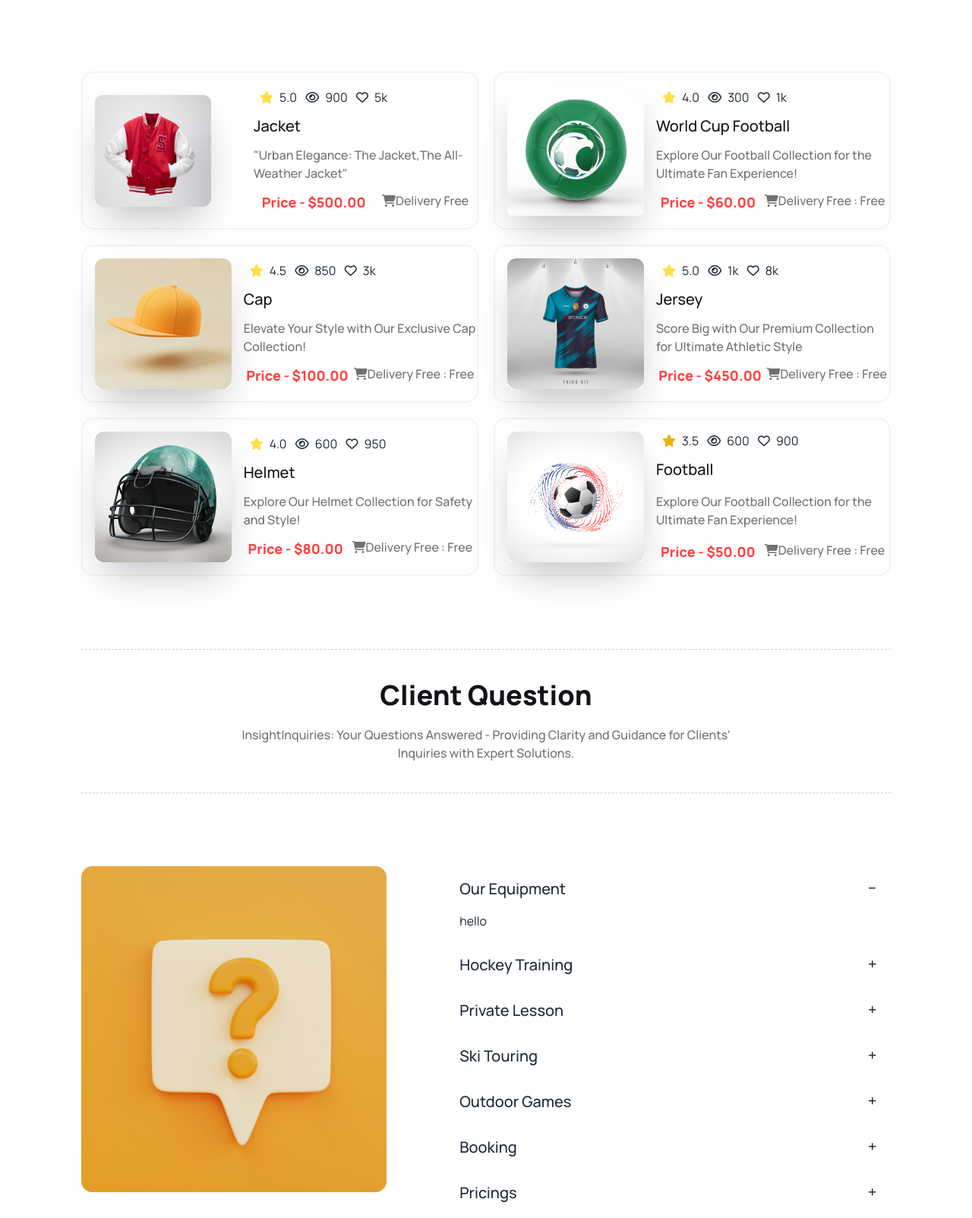
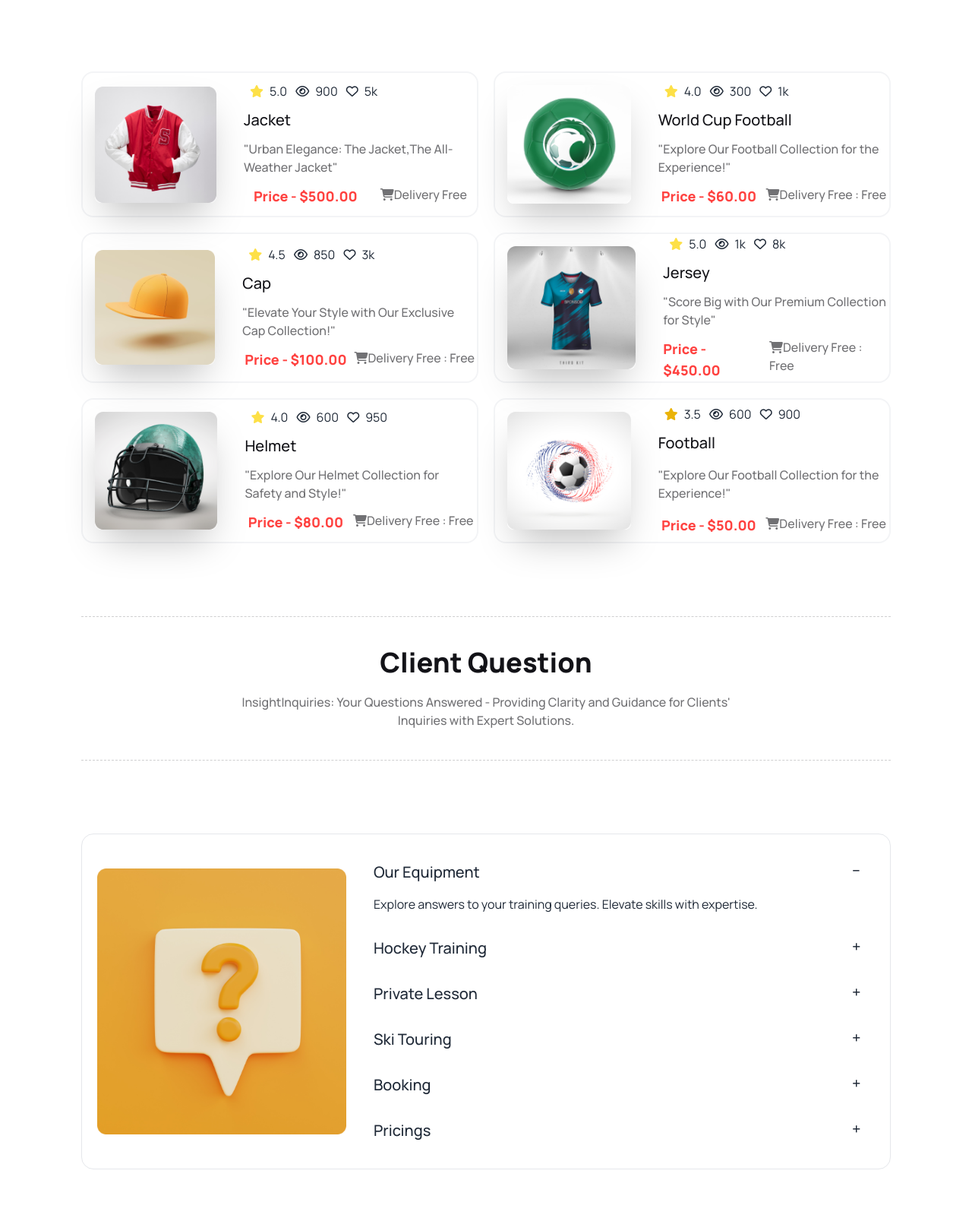
Before and after one commit to farrdin/PRB9-A3, a plain HTML site: page index.html in a window 1280 px wide. Shown: the part 2719-4322 px from the top of the page at 76% size. Drawn offline with nearby package versions, Linux system fonts and the light colour scheme.

Commit message:
All responsive style added

```diff
--- a/index.html
+++ b/index.html
@@ -119,13 +119,13 @@
     </header>
 
     <main>
-<div class="Professional">
+<div class="Professionall">
   <div class="line border-b-[1px] border-dashed border-[#13131833] mt-24"></div>
 <h3 class="text-[#131318] font-extrabold text-4xl text-center pt-10 pb-5">Professional Hockeys Club</h3>
 <p class="sm:text-lg font-medium text-center text-center text-[#13131899] lg:text-base pb-10 ">HockeyExcellence: Unleashing Passion, Precision, and Team Spirit - Your Destination for <br>Professional Hockey Excellence Online. </p>
 <div class="line border-b-[1px] border-dashed border-[#13131833] mb-24 "></div>
 </div>
-<div class="Pecent grid md:grid-cols-2 lg:grid-cols-4 gap-10 mb-24">
+<div class="Percentt grid md:grid-cols-2 lg:grid-cols-4 gap-10 mb-24">
   <div class="flex flex-col justify-around gap-5">
   <div class="radial-progress text-primary text-red-500 m-auto " style="--value:87;" role="progressbar">87%</div>
   <h4 class="text-center text-[#131318] text-xl font-semibold">
@@ -161,7 +161,7 @@
 <p class="sm:text-lg font-medium text-center text-center text-[#13131899] lg:text-base pb-10 ">ExploreOurProgram: Elevate Your Skills with Our Comprehensive and Innovative Training Programs<br>for Optimal Performance and Success</p>
 <div class="line border-b-[1px] border-dashed border-[#13131833] mb-24 "></div>
 </div>
-<div class="Hello flex flex-col gap-5">
+<div class="Helloo flex flex-col gap-5">
   <div class="imagetop grid lg:grid-cols-2 gap-5">
     <div class="image1">
 <div class="hero h-96 rounded-3xl" style="background-image: url(Images/2.png);">
@@ -203,8 +203,8 @@
 <p class="sm:text-lg font-medium text-center text-center text-[#13131899] lg:text-base pb-10 ">InnovationsUnveiled: Discover Cutting-edge Solutions and Elevate Your Experience with Our Latest<br>and Exceptional Product Offerings.</p>
 <div class="line border-b-[1px] border-dashed border-[#13131833] mb-24 "></div>
 </div>
-<div class="Shop grid lg:grid-cols-2 gap-5 ">
-<div class="product1 border-2 border-gray-100 rounded-2xl flex-col gap-10 flex lg:flex-row items-center">
+<div class="Shopp grid lg:grid-cols-2 gap-5 ">
+<div class="product1 border-2 border-gray-100 rounded-2xl flex-col gap-5 flex lg:flex-row items-center">
   <div class="hero-content w-5/6 flex-col lg:flex-row lg:w-60 ">
     <img src="Images/5.png" class="w-full lg:max-w-sm rounded-lg shadow-2xl" />
   </div>
@@ -212,118 +212,118 @@
         <span><i class="text-yellow-300 fa-solid fa-star px-2 " ></i>5.0</span>
         <span><i class="fa-regular fa-eye px-2"></i>900</span>
         <span><i class="fa-regular fa-heart px-2"></i>5k</span>
-        <h1 class="text-xl font-medium text-[#131318] pt-3">Jacket</h1>
+        <h1 class="text-2xl font-extrabold lg:text-xl lg:font-medium text-[#131318] pt-3">Jacket</h1>
       <p class="py-3 text-[#13131899] text-base font-medium">"Urban Elegance: The  Jacket,The All-Weather Jacket"</p>
 
-      <div class="bottomcard flex-col flex lg:flex-row justify-around">
+      <div class="bottomcard flex-col gap-1 flex lg:flex-row justify-around">
         <span class="text-[#FF4240] text-lg font-extrabold ">Price - $500.00 </span>
       <span class="text-[#13131899]  text-base font-medium"><i class="fa-solid fa-cart-shopping"></i>Delivery Free</span>
       </div>
       </div>
 </div>
-<div class="product2 border-2 border-gray-100 rounded-2xl flex items-center">
-  <div class="hero-content flex-col lg:flex-row">
-    <img src="Images/6.png" class="max-w-sm rounded-lg shadow-2xl" />
+<div class="product2 border-2 border-gray-100 rounded-2xl flex-col gap-5 flex lg:flex-row items-center">
+  <div class="hero-content w-5/6 flex-col lg:flex-row lg:w-60 ">
+    <img src="Images/6.png" class="w-full lg:max-w-sm rounded-lg shadow-2xl" />
   </div>
       <div class="imgcontent">
         <span><i class="text-yellow-300 fa-solid fa-star px-2 " ></i>4.0</span>
         <span><i class="fa-regular fa-eye px-2"></i>300</span>
         <span><i class="fa-regular fa-heart px-2"></i>1k</span>
-        <h1 class="text-xl font-medium text-[#131318] pt-3">World Cup Football</h1>
-      <p class="py-3 text-[#13131899] text-base font-medium">Explore Our Football Collection for the Ultimate Fan Experience!</p>
+        <h1 class="text-2xl font-extrabold lg:text-xl lg:font-medium  text-[#131318] pt-3">World Cup Football</h1>
+      <p class="py-3 text-[#13131899] text-base font-medium">"Explore Our Football Collection for the Experience!"</p>
 
-      <div class="bottomcard flex justify-around">
+      <div class="bottomcard flex-col gap-1 flex lg:flex-row justify-around">
         <span class="text-[#FF4240] text-lg font-extrabold ">Price - $60.00 </span>
       <span class="text-[#13131899]  text-base font-medium"><i class="fa-solid fa-cart-shopping"></i>Delivery Free : Free</span>
       </div>
       </div>
 </div>
-<div class="product3 border-2 border-gray-100 rounded-2xl flex items-center">
-  <div class="hero-content flex-col lg:flex-row">
-    <img src="Images/7.png" class="max-w-sm rounded-lg shadow-2xl" />
+<div class="product3 border-2 border-gray-100 rounded-2xl flex-col gap-5 flex lg:flex-row items-center">
+  <div class="hero-content w-5/6 flex-col lg:flex-row lg:w-60 ">
+    <img src="Images/7.png" class="w-full lg:max-w-sm rounded-lg shadow-2xl" />
   </div>
       <div class="imgcontent">
         <span><i class="text-yellow-300 fa-solid fa-star px-2 " ></i>4.5</span>
         <span><i class="fa-regular fa-eye px-2"></i>850</span>
         <span><i class="fa-regular fa-heart px-2"></i>3k</span>
-        <h1 class="text-xl font-medium text-[#131318] pt-3">Cap</h1>
-      <p class="py-3 text-[#13131899] text-base font-medium">Elevate Your Style with Our Exclusive Cap Collection!</p>
+        <h1 class="text-2xl font-extrabold lg:text-xl lg:font-medium  text-[#131318] pt-3">Cap</h1>
+      <p class="py-3 text-[#13131899] text-base font-medium">"Elevate Your Style with Our Exclusive Cap Collection!"</p>
 
-      <div class="bottomcard flex justify-around">
+      <div class="bottomcard flex-col gap-1 flex lg:flex-row justify-around">
         <span class="text-[#FF4240] text-lg font-extrabold ">Price - $100.00 </span>
       <span class="text-[#13131899]  text-base font-medium"><i class="fa-solid fa-cart-shopping"></i>Delivery Free : Free</span>
       </div>
       </div>
 </div>
-<div class="product4 border-2 border-gray-100 rounded-2xl flex items-center">
-  <div class="hero-content flex-col lg:flex-row">
-    <img src="Images/8.png" class="max-w-sm rounded-lg shadow-2xl" />
+<div class="product4 border-2 border-gray-100 rounded-2xl flex-col gap-5 flex lg:flex-row items-center">
+  <div class="hero-content w-5/6 flex-col lg:flex-row lg:w-60 ">
+    <img src="Images/8.png" class="w-full lg:max-w-sm rounded-lg shadow-2xl" />
   </div>
       <div class="imgcontent">
         <span><i class="text-yellow-300 fa-solid fa-star px-2 " ></i>5.0</span>
         <span><i class="fa-regular fa-eye px-2"></i>1k</span>
         <span><i class="fa-regular fa-heart px-2"></i>8k</span>
-        <h1 class="text-xl font-medium text-[#131318] pt-3">Jersey</h1>
-      <p class="py-3 text-[#13131899] text-base font-medium">Score Big with Our Premium Collection for Ultimate Athletic Style</p>
+        <h1 class="text-2xl font-extrabold lg:text-xl lg:font-medium  text-[#131318] pt-3">Jersey</h1>
+      <p class="py-3 text-[#13131899] text-base font-medium">"Score Big with Our Premium Collection for Style"</p>
 
-      <div class="bottomcard flex justify-around">
+      <div class="bottomcard flex-col gap-1 flex lg:flex-row justify-around">
         <span class="text-[#FF4240] text-lg font-extrabold ">Price - $450.00 </span>
       <span class="text-[#13131899]  text-base font-medium"><i class="fa-solid fa-cart-shopping"></i>Delivery Free : Free</span>
       </div>
       </div>
 </div>
-<div class="product5 border-2 border-gray-100 rounded-2xl flex items-center">
-  <div class="hero-content flex-col lg:flex-row">
-    <img src="Images/9.png" class="max-w-sm rounded-lg shadow-2xl" />
+<div class="product5 border-2 border-gray-100 rounded-2xl flex-col gap-5 flex lg:flex-row items-center">
+  <div class="hero-content w-5/6 flex-col lg:flex-row lg:w-60 ">
+    <img src="Images/9.png" class="w-full lg:max-w-sm rounded-lg shadow-2xl" />
   </div>
       <div class="imgcontent">
         <span><i class="text-yellow-300 fa-solid fa-star px-2 " ></i>4.0</span>
         <span><i class="fa-regular fa-eye px-2"></i>600</span>
         <span><i class="fa-regular fa-heart px-2"></i>950</span>
-        <h1 class="text-xl font-medium text-[#131318] pt-3">Helmet</h1>
-      <p class="py-3 text-[#13131899] text-base font-medium">Explore Our Helmet Collection for Safety and Style!</p>
+        <h1 class="text-2xl font-extrabold lg:text-xl lg:font-medium  text-[#131318] pt-3">Helmet</h1>
+      <p class="py-3 text-[#13131899] text-base font-medium">"Explore Our Helmet Collection for Safety and Style!"</p>
 
-      <div class="bottomcard flex justify-around">
+      <div class="bottomcard flex-col gap-1 flex lg:flex-row justify-around">
         <span class="text-[#FF4240] text-lg font-extrabold ">Price - $80.00 </span>
       <span class="text-[#13131899]  text-base font-medium"><i class="fa-solid fa-cart-shopping"></i>Delivery Free : Free</span>
       </div>
       </div>
 </div>
-<div class="product6 border-2 border-gray-100 rounded-2xl flex items-center">
-  <div class="hero-content flex-col lg:flex-row">
-    <img src="Images/10.png" class="max-w-sm rounded-lg shadow-2xl" />
+<div class="product6 border-2 border-gray-100 rounded-2xl flex-col gap-5 flex lg:flex-row items-center">
+  <div class="hero-content w-5/6 flex-col lg:flex-row lg:w-60 ">
+    <img src="Images/10.png" class="w-full lg:max-w-sm rounded-lg shadow-2xl" />
   </div>
       <div class="imgcontent">
         <span><i class="text-yellow-500 fa-solid fa-star px-2 " ></i>3.5</span>
         <span><i class="fa-regular fa-eye px-2"></i>600</span>
         <span><i class="fa-regular fa-heart px-2"></i>900</span>
-        <h1 class="text-xl font-medium text-[#131318] pt-3">Football</h1>
-      <p class="py-4 text-[#13131899] text-base font-medium">Explore Our Football Collection for the Ultimate Fan Experience!</p>
+        <h1 class="text-2xl font-extrabold lg:text-xl lg:font-medium  text-[#131318] pt-3">Football</h1>
+      <p class="py-4 text-[#13131899] text-base font-medium">"Explore Our Football Collection for the Experience!"</p>
 
-      <div class="bottomcard flex justify-around">
+      <div class="bottomcard flex-col gap-1 flex lg:flex-row justify-around">
         <span class="text-[#FF4240] text-lg font-extrabold ">Price - $50.00 </span>
       <span class="text-[#13131899]  text-base font-medium"><i class="fa-solid fa-cart-shopping"></i>Delivery Free : Free</span>
       </div>
       </div>
 </div>
 </div>
-<div class="Client">
+<div class="Clientt">
  <div class="line border-b-[1px] border-dashed border-[#13131833] mt-24"></div>
 <h3 class="text-[#131318] font-extrabold text-4xl text-center pt-10 pb-5">Client Question</h3>
 <p class="sm:text-lg font-medium text-center text-center text-[#13131899] lg:text-base pb-10 ">InsightInquiries: Your Questions Answered - Providing Clarity and Guidance for Clients' <br> Inquiries with Expert Solutions.</p>
 <div class="line border-b-[1px] border-dashed border-[#13131833] mb-24 "></div>
 </div>
-<div class="Equipment flex gap-20">
-  <div class="leftsection8">
+<div class="Equipmentt grid lg:grid-cols-3 gap-5 items-center border-[1px] border-solid border-gray-200 rounded-2xl p-5">
+  <div class="leftsection8 col-span-1">
 <img src="Images/11.png" alt="">
   </div>
-  <div class="rightsection8 w-3/5">
+  <div class="rightsection8 col-span-1 lg:col-span-2">
     <div class="collapse collapse-plus">
   <input type="radio" name="my-accordion-3" checked="checked" />
   <div class="collapse-title text-xl font-medium">Our Equipment
   </div>
   <div class="collapse-content">
-    <p>hello</p>
+    <p>Explore answers to your training queries. Elevate skills with expertise.</p>
   </div>
 </div>
 <div class="collapse collapse-plus ">
@@ -331,7 +331,7 @@
   <div class="collapse-title text-xl font-medium">Hockey Training
   </div>
   <div class="collapse-content">
-    <p>hello</p>
+    <p>Hockey training insights: FAQs for optimizing performance and skill development.</p>
   </div>
 </div>
 <div class="collapse collapse-plus ">
@@ -339,7 +339,7 @@
   <div class="collapse-title text-xl font-medium">Private Lesson
   </div>
   <div class="collapse-content">
-    <p>hello</p>
+    <p>Private lesson Q&A: Tailored insights for personalized skill enhancement and progress</p>
   </div>
 </div>
 <div class="collapse collapse-plus ">
@@ -347,15 +347,7 @@
   <div class="collapse-title text-xl font-medium">Ski Touring
   </div>
   <div class="collapse-content">
-    <p>hello</p>
-  </div>
-</div>
-<div class="collapse collapse-plus ">
-  <input type="radio" name="my-accordion-3" />
-  <div class="collapse-title text-xl font-medium">Outdoor Games
-  </div>
-  <div class="collapse-content">
-    <p>hello</p>
+    <p>Ski touring insights: FAQs for mastering techniques and enjoying adventures.</p>
   </div>
 </div>
 <div class="collapse collapse-plus ">
@@ -363,7 +355,7 @@
   <div class="collapse-title text-xl font-medium">Booking
   </div>
   <div class="collapse-content">
-    <p>hello</p>
+    <p>Booking Q&A: Learn essentials for a seamless reservation experience and more.</p>
   </div>
 </div>
 <div class="collapse collapse-plus ">
@@ -371,7 +363,7 @@
   <div class="collapse-title text-xl font-medium">Pricings
   </div>
   <div class="collapse-content">
-    <p>hello</p>
+    <p>Pricing Q&A: Uncover details for transparent and affordable service costs.</p>
   </div>
 </div>
   </div>
@@ -382,70 +374,66 @@
 <p class="sm:text-lg font-medium text-center text-center text-[#13131899] lg:text-base pb-10 ">"ConnectWithUs: Reach Out for Inquiries, Collaborations, or Support - We're Here to <br> Assist and Enhance Your Experience." </p>
 <div class="line border-b-[1px] border-dashed border-[#13131833] mb-24 "></div>
 </div>
-<div class="Name flex">
-  <div class="leftsec10 w-1/3 border-gray-100  border-2 border-solid rounded-3xl h-svh flex flex-col justify-around items-center bg-[#bced6d1a]">
-      <div class="leftsec1">
+<div class="Name grid lg:grid-cols-3 gap-5">
+  <div class="leftsec10 col-span-1 border-gray-100  border-2 border-solid rounded-3xl h-svh flex flex-col justify-evenly items-center">
+      <div class="leftsec1 w-4/5 rounded-xl bg-[#F9FEF1]">
         <img class="pb-4" src="Images/Group 1171275317.png" alt="">
         <span class="text-[#13131866] font-normal text-base">Phone Number:</span>
         <h3 class="text-[#131318] text-lg font-bold ">(+62) 123-321-543</h3>
 
       </div>
-      <div class="leftsec2">
+      <div class="leftsec2 w-4/5 rounded-xl bg-[#fddd5f1a]">
         <img src="Images/Group 1171275318.png" alt="">
         <p class="text-[#13131866] text-base font-normal pt-4">Email:</p>
         <h3 class="text-[#131318] text-lg font-bold ">hockey@support.com</h3>
       </div>
-      <div class="leftsec3">
+      <div class="leftsec3 w-4/5 rounded-xl bg-[#629cf31a]">
         <img src="Images/Group 1171275321.png" alt="">
         <p class="text-[#13131866] font-normal text-base pt-4">Location:</p>
-        <h3 class="text-[#131318] text-lg font-bold ">152/1 Mohakhali,wireless Gate.</h3>
+        <h3 class="text-[#131318] text-lg font-bold ">152/1 Mohakhali,wireles.</h3>
       </div>
   </div>
-  <div class="rightsec10 w-2/3 h-svh">
+  <div class="rightsec10 col-span-1 lg:col-span-2 h-svh">
 
-        <div class="leftsecc flex justify-around py-5">
-          <label class="form-control w-full max-w-xs ">
+        <div class="rightsecc grid lg:grid-cols-2 gap-8">
+          <label class="form-control w-full lg:max-w-xs ">
   <div class="label">
     <span class="label-text text-[#131318] font-bold text-xl">Your Name</span>
   </div>
-  <input type="text" placeholder="Enter Your Full name" class="input input-bordered w-full max-w-xs" />
+  <input type="text" placeholder="Enter Your Full name" class="input input-bordered w-full lg:max-w-xs" />
 </label>
-        <label class="form-control w-full max-w-xs">
+        <label class="form-control w-full lg:max-w-xs">
   <div class="label">
     <span class="label-text text-[#131318] font-bold text-xl">Your Email</span>
   </div>
-  <input type="text" placeholder="Enter Your Email" class="input input-bordered w-full max-w-xs" />
+  <input type="text" placeholder="Enter Your Email" class="input input-bordered w-full lg:max-w-xs" />
 </label>
-        </div>
-        <div class="rightsecc flex justify-around pb-5">
-          <label class="form-control w-full max-w-xs">
+          <label class="form-control w-full lg:max-w-xs">
   <div class="label">
     <span class="label-text text-[#131318] font-bold text-xl">Subject</span>
   </div>
-  <input type="text" placeholder="Enter Your Subject" class="input input-bordered w-full max-w-xs" />
+  <input type="text" placeholder="Enter Your Subject" class="input input-bordered w-full lg:max-w-xs" />
 </label>
-        <label class="form-control w-full max-w-xs">
+        <label class="form-control w-full lg:max-w-xs">
   <div class="label">
     <span class="label-text text-[#131318] font-bold text-xl">Phone Number</span>
   </div>
-  <input type="text" placeholder="Enter Your Phone Number" class="input input-bordered w-full max-w-xs" />
+  <input type="text" placeholder="Enter Your Phone Number" class="input input-bordered w-full lg:max-w-xs" />
 </label>
-        </div>
-          <div class="yourmessage">
-            <label class="form-control px-6">
+<label class="form-control lg:col-span-2">
   <div class="label">
     <span class="label-text text-[#131318] font-bold text-xl">Your Message</span>
   </div>
-  <textarea class="textarea textarea-bordered h-52 " placeholder="Write Your Message "></textarea>
+  <textarea class="textarea textarea-bordered h-60" placeholder="Write Your Message "></textarea>
 </label>
-          </div>
-          <div class="sendmessage p-5 flex justify-center">
-          <button class="btn btn-primary w-11/12 border-[1px] border-solid border-black bg-[#FF4240] text-xl font-bold text-white hover:bg-black hover:border-gray-500 border-solid border-white">Send Message</button>
+        </div>
+          <div class="sendmessage py-5 flex justify-center">
+          <button class="btn btn-primary w-full border-2 border-solid border-gray-300 bg-[#FF4240] text-xl font-bold text-white hover:bg-black hover:border-none">Send Message</button>
           </div>
   </div>
 </div>
 <div class="Social my-24 h-36 rounded-2xl bg-[#13131808] ">
-<h3 class="text-[#131318] font-extrabold text-2xl text-center pt-10 pb-5">Social Media<h3>
+<h3 class="text-[#131318] font-extrabold text-4xl lg:text-2xl text-center pt-10 pb-5">Social Media<h3>
   <div class="socialicons flex gap-5 justify-center text-[#131318]">
     <a href=""><i class="fa-brands fa-facebook fa-xl"></i></a>
     <a href=""><i class="fa-brands fa-instagram fa-xl"></i></a>
```
